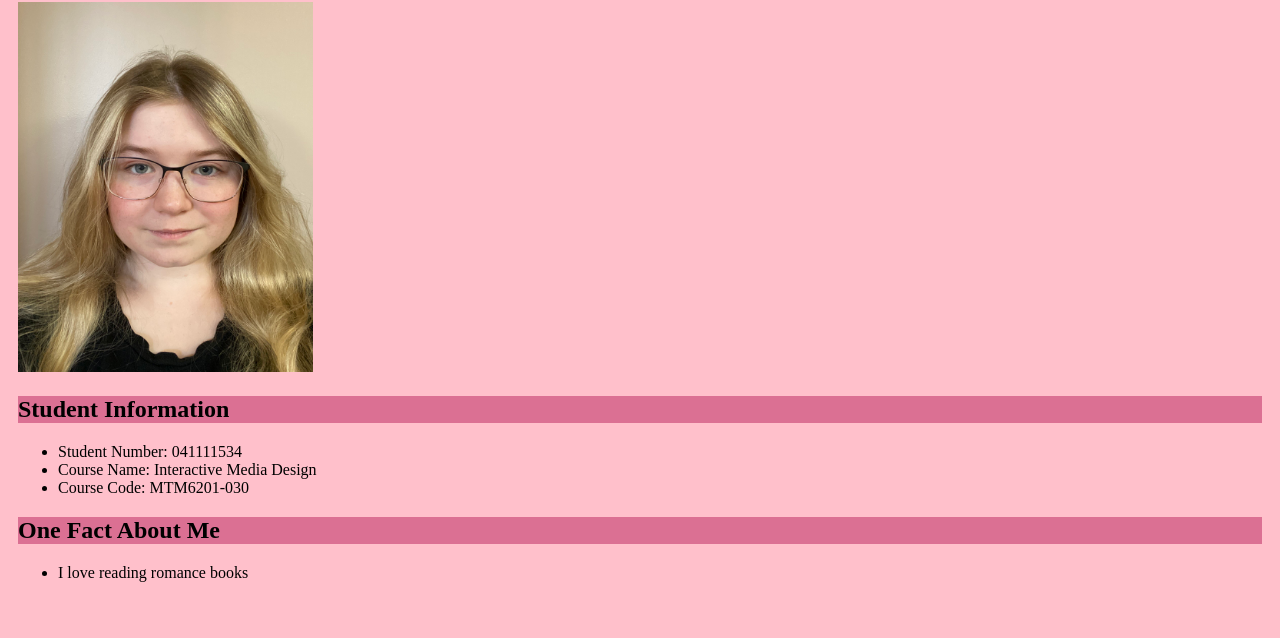
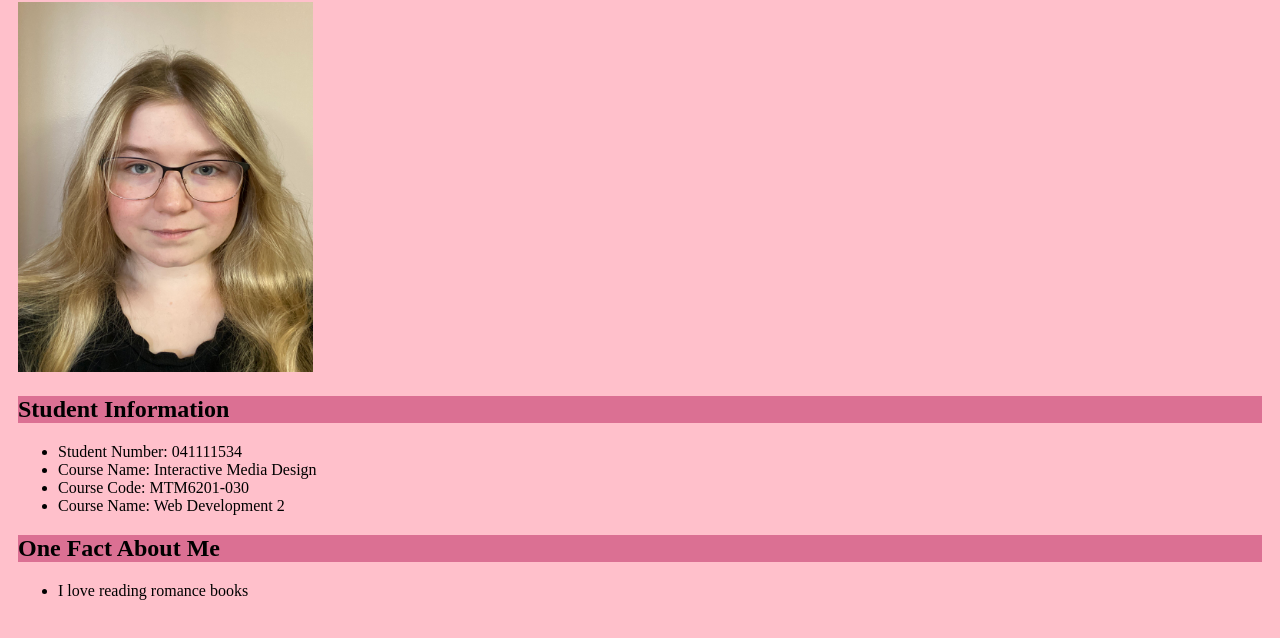
Before and after one commit to erha0006/mtm6201-week1, a plain HTML site: page index.html in a window 1280 px wide. Shown: the part 96-734 px from the top of the page. Drawn offline with Linux system fonts and the light colour scheme.

Commit message:
index update

```diff
--- a/index.html
+++ b/index.html
@@ -18,6 +18,7 @@
             <li>Student Number: 041111534</li>
             <li>Course Name: Interactive Media Design</li>
             <li>Course Code: MTM6201-030</li>
+            <li>Course Name: Web Development 2</li>
           </ul>
           <h2>One Fact About Me</h2>
           <ul>
```
